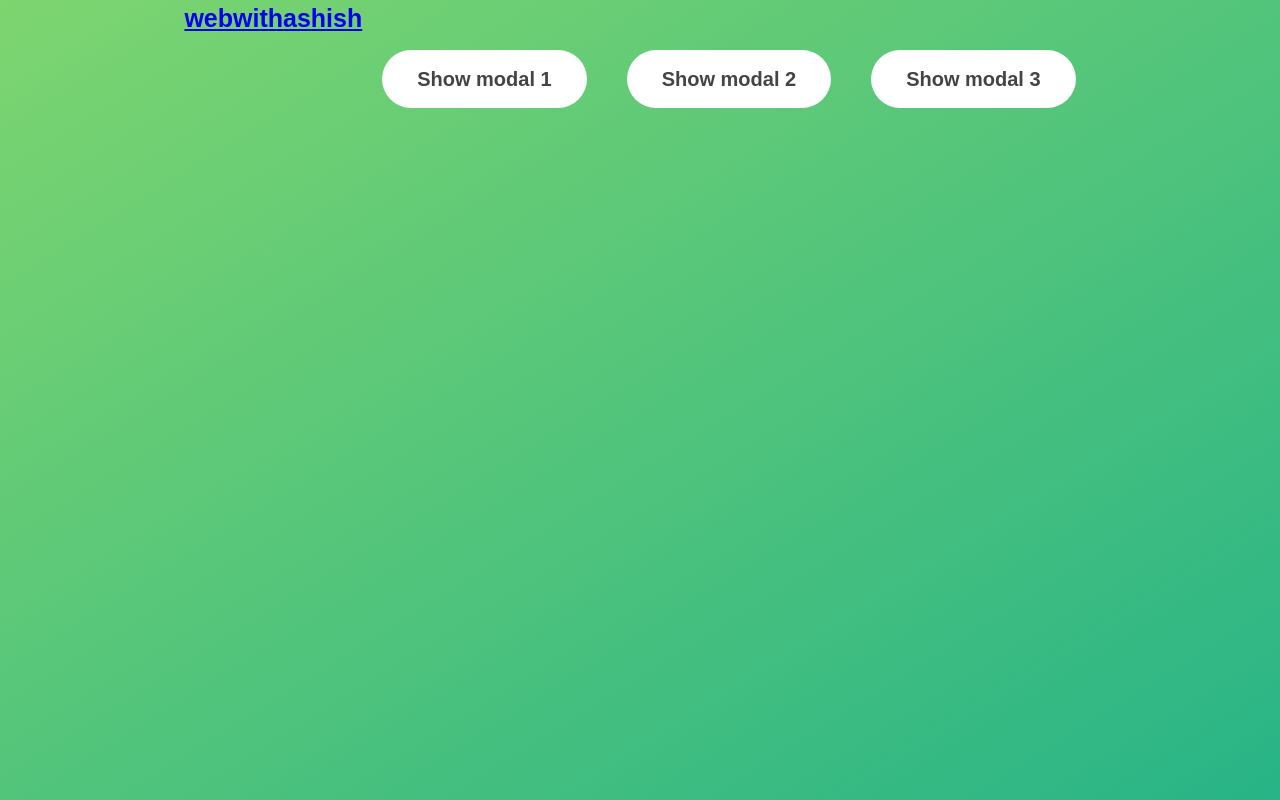
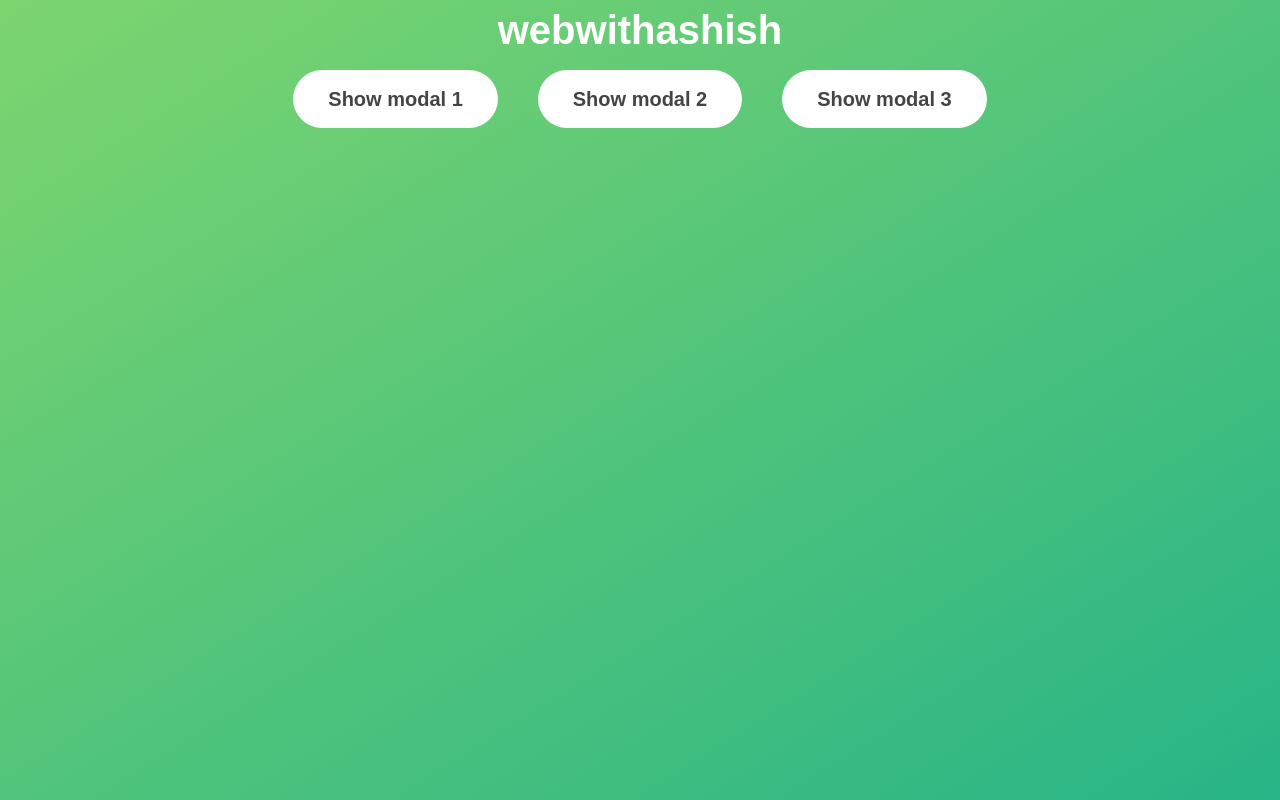
Before and after one commit to webwithashish/JSmodal, a plain HTML site: page index.html in a window 1280 px wide. Drawn offline with Linux system fonts and the light colour scheme.

Commit message:
Update style.css

```diff
--- a/style.css
+++ b/style.css
@@ -21,11 +21,26 @@ body {
     background: linear-gradient(to top left, #28b487, #7dd56f);
 }
 
+.heading-primary {
+    /* border: 1px solid red; */
+    color: white;
+    display: block;
+    font-size: 4rem;
+    position: absolute;
+    top: 0;
+    left: 50%;
+    transform: translate(-50%, 0%);
+}
+a,
+a:visited {
+    color: white;
+    text-decoration: none;
+}
 .show-modal {
     font-size: 2rem;
     font-weight: 600;
     padding: 1.75rem 3.5rem;
-  margin: 5rem 2rem;
+    margin: 7rem 2rem;
     border: none;
     background-color: #fff;
     color: #444;
```
Lines whose indentation alone changed are shown as unchanged.
